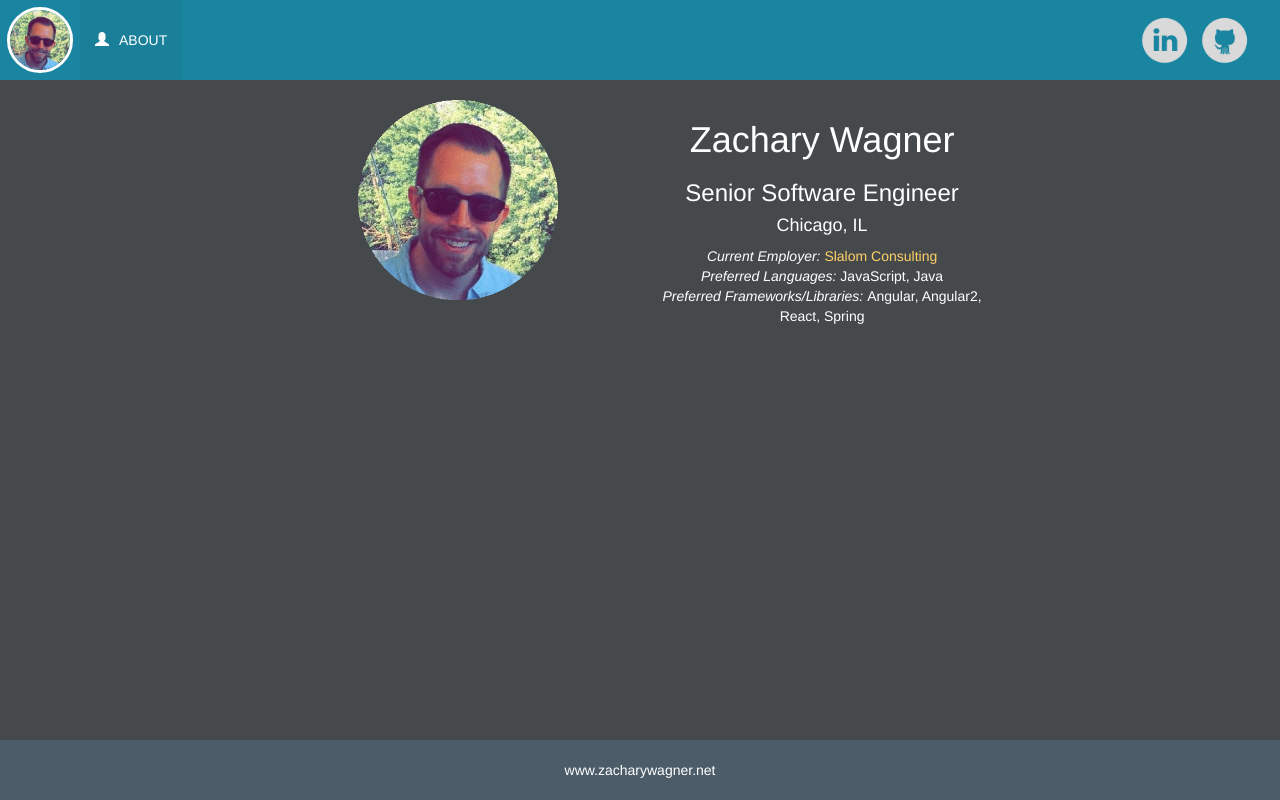
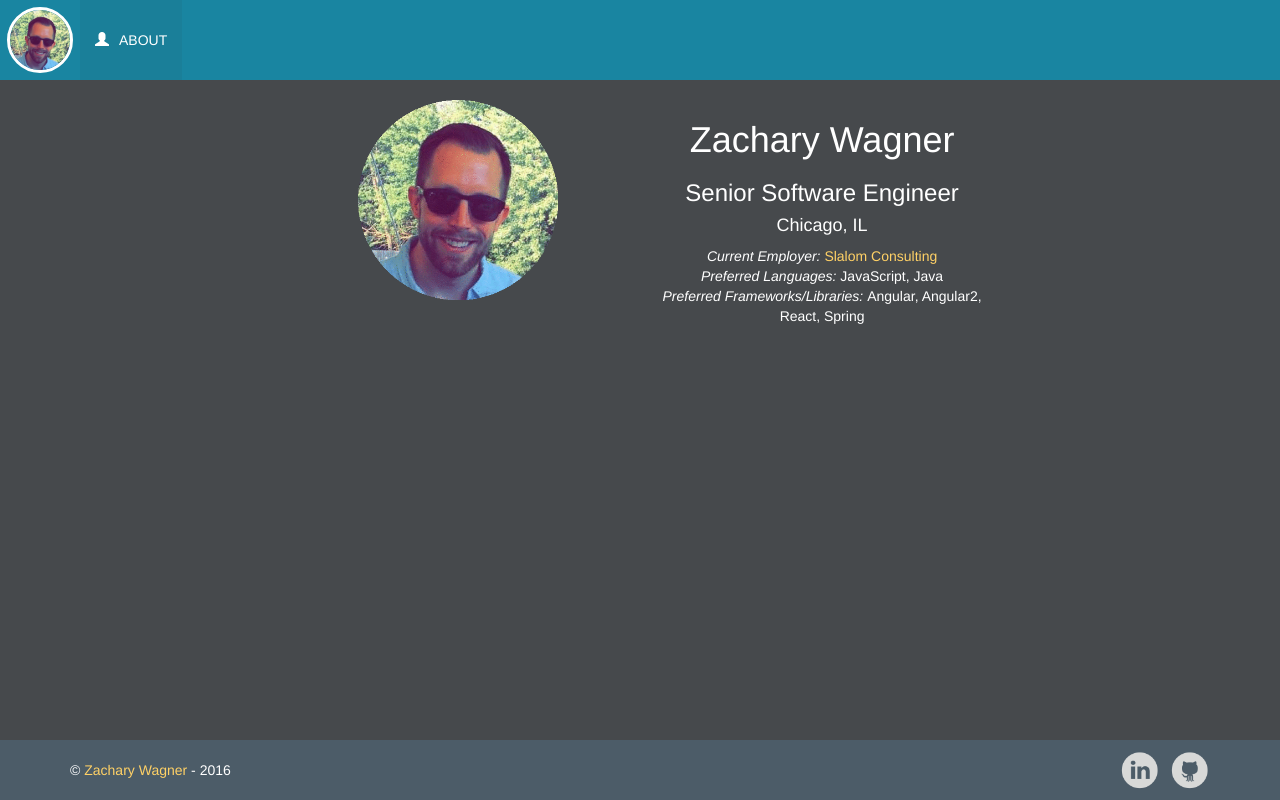
Before and after one commit to zwagner86/ng2-profile, an Angular app: page / in a window 1280 px wide. Built offline with nearby package versions, Linux system fonts and the light colour scheme.

Commit message:
move social icons from header to footer

```diff
--- a/src/app/footer/footer.component.html
+++ b/src/app/footer/footer.component.html
@@ -1,7 +1,11 @@
 <div class="footer navbar-default navbar-fixed-bottom">
   <div class="container">
-    <p>
-      www.zacharywagner.net
-    </p>
+    <div class="copyright">
+        &copy; <a href="#">Zachary Wagner</a> - 2016
+    </div>
+    <div class="social-icons">
+      <a href="https://www.linkedin.com/in/zacharywagner"><img class="linkedin" src="../../assets/linkedin_circle_gray.png" /></a>
+      <a href="https://github.com/zwagner86"><img class="github" src="../../assets/github_circle_gray.png" /></a>
+    </div>
   </div>
 </div>
--- a/src/app/footer/footer.component.less
+++ b/src/app/footer/footer.component.less
@@ -4,8 +4,26 @@
   width: 100%;
   bottom: 0;
 
-  p {
+  .copyright {
     margin: 20px 0;
-    text-align: center;
+    display: inline-block;
+    float: left;
+  }
+
+  .social-icons {
+    display: inline-block;
+    float: right;
+    a {
+      img {
+        width: 40px;
+        margin: 10px 5px;
+        &.linkedin {
+          margin-left: 5px;
+        }
+        &.github {
+          margin-right: 0;
+        }
+      }
+    }
   }
 }
--- a/src/app/header/header.component.html
+++ b/src/app/header/header.component.html
@@ -8,20 +8,12 @@
         <span class="icon-bar"></span>
       </button>
       <a href="#" class="navbar-brand"><img src="../../assets/prof-pic.png" /></a>
-      <div class="social-icons-mobile">
-        <a href="https://www.linkedin.com/in/zacharywagner"><img class="linkedin" src="../../assets/linkedin_circle_gray.png" /></a>
-        <a href="https://github.com/zwagner86"><img class="github" src="../../assets/github_circle_gray.png" /></a>
-      </div>
     </div>
     <div id="navbar-collapse" class="collapse navbar-collapse">
       <ul class="nav navbar-nav">
         <li class="active"><a href="#"><i class="glyphicon glyphicon-user"></i>ABOUT</a></li>
         <!--<li><a href="#"><i class="glyphicon glyphicon-list"></i>SKILLS</a></li>-->
       </ul>
-      <div class="social-icons">
-        <a href="https://www.linkedin.com/in/zacharywagner"><img class="linkedin" src="../../assets/linkedin_circle_gray.png" /></a>
-        <a href="https://github.com/zwagner86"><img class="github" src="../../assets/github_circle_gray.png" /></a>
-      </div>
     </div>
   </div>
 </div>
--- a/src/app/header/header.component.less
+++ b/src/app/header/header.component.less
@@ -10,30 +10,6 @@
   height: 80px;
 
   .navbar-header {
-
-    .social-icons-mobile {
-      display: block;
-      padding-left: 50%;
-      margin-left: -55px;
-
-      a {
-        img {
-          width: 50px;
-          margin: 15px 5px;
-          &.linkedin {
-            margin-left: 0;
-          }
-          &.github {
-            margin-right: 0;
-          }
-        }
-      }
-
-      @media (min-width: @screen-sm-min) {
-        display: none;
-      }
-
-    }
 
     .navbar-brand {
       color: #ffffff;
@@ -72,28 +48,6 @@
     border-color: #ffffff;
     position: relative;
     z-index: 501;
-
-    .social-icons {
-      display: none;
-
-      @media (min-width: @screen-sm-min) {
-        display: block;
-        text-align: right;
-        a {
-          img {
-            width: 50px;
-            margin: 15px 5px;
-            &.linkedin {
-              margin-left: 0;
-            }
-            &.github {
-              margin-right: 0;
-            }
-          }
-        }
-      }
-
-    }
 
     .navbar-nav {
       margin-top: 0;
```
